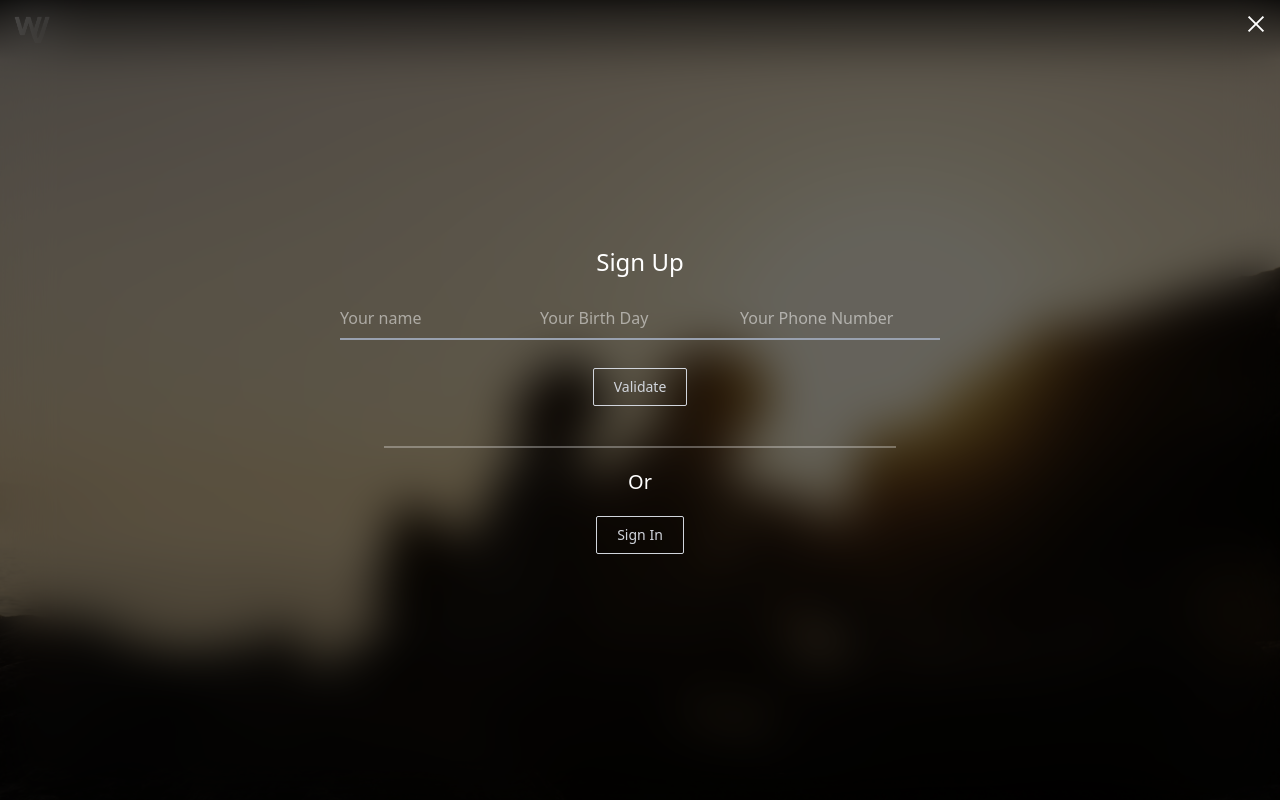
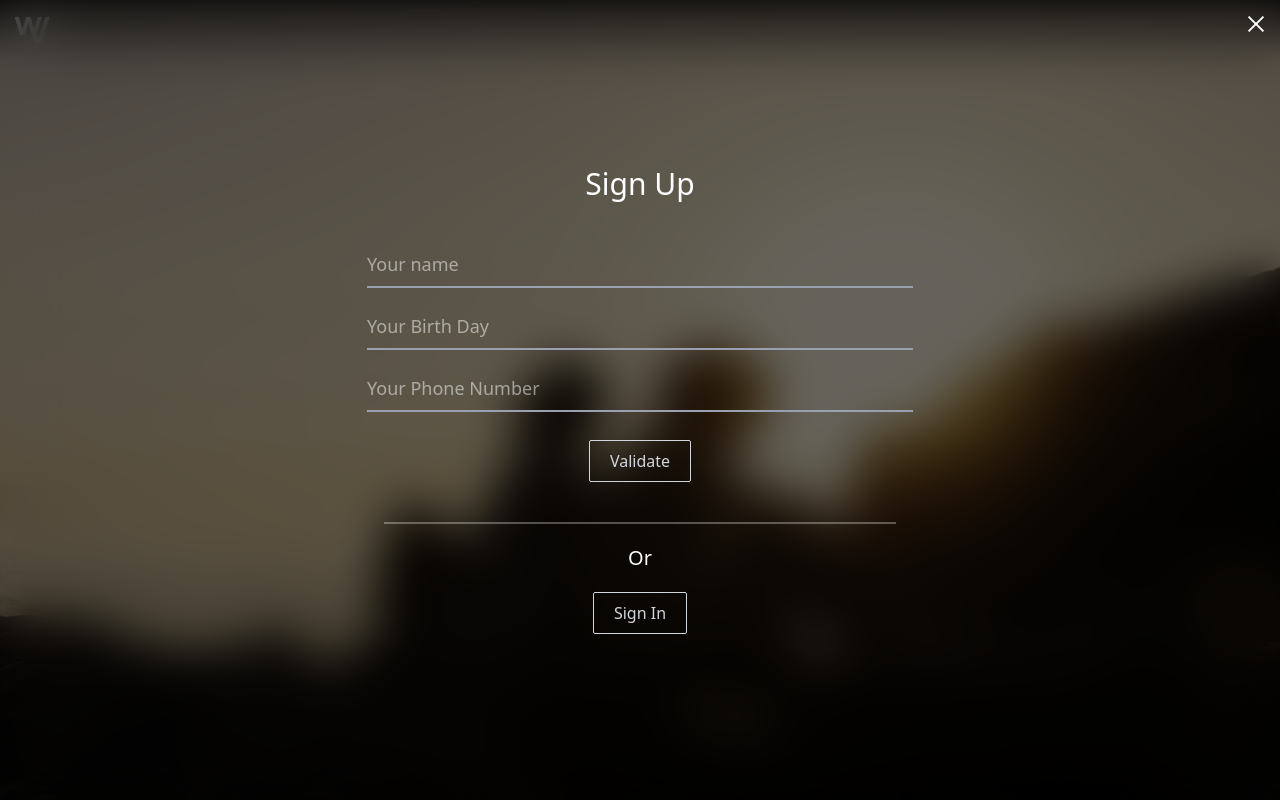
Before and after one commit to kevincalixte/wivy-ts, a Next.js app: page / in a window 1280 px wide. Both pictures are taken after a click on the button "Sign Up". Shown: the top 800 px of the page. Built offline with nearby package versions, Linux system fonts and the light colour scheme.

Commit message:
signup: fixing

```diff
--- a/components/Signup/Signup.tsx
+++ b/components/Signup/Signup.tsx
@@ -13,12 +13,12 @@ export const Signup = ({ onClose }: SignupProps) => {
             <div className='flex flex-col items-center justify-center w-screen h-screen bg-black/60 backdrop-blur-xl fixed'>
                 <div>
                     <Link href={''}> <AiOutlineClose className="absolute top-0 right-0 m-3 text-2xl" /></Link>
-                    <h2 className="text-2xl mb-5">Sign Up</h2>
-                    <form method='' className='space-y-4 [&_input]:w-50 [&_input]:py-2 [&_input]:border-b-2 [&_input]:border-b-gray-400 [&_input]:focus:outline-0'>
+                    <h2 className="text-3xl mb-10">Sign Up</h2>
+                    <form method='' className='space-y-4 [&_input]:text-lg [&_input]:w-[70%] [&_input]:py-2 [&_input]:border-b-2 [&_input]:border-b-gray-400 [&_input]:focus:outline-0'>
                         <input type='text' name='name' placeholder='Your name' />
                         <input type='text' name='name' placeholder='Your Birth Day' />
                         <input type='number' name='email' placeholder='Your Phone Number' />
-                        <Button className='px-5 mt-3 text-sm rounded-xs text-gray-300 block mx-auto border'>Validate</Button>
+                        <Button className='px-5 mt-3 rounded-xs text-gray-300 block mx-auto border'>Validate</Button>
                     </form>
                 </div>
 
@@ -26,7 +26,7 @@ export const Signup = ({ onClose }: SignupProps) => {
 
                 <div>
                     <h2 className="text-xl mb-5 -mt-5">Or</h2>
-                    <Button className="px-5 text-sm rounded-xs text-gray-300 border">Sign In</Button>
+                    <Button className="px-5 rounded-xs text-gray-300 border">Sign In</Button>
                 </div>
 
             </div>
```
